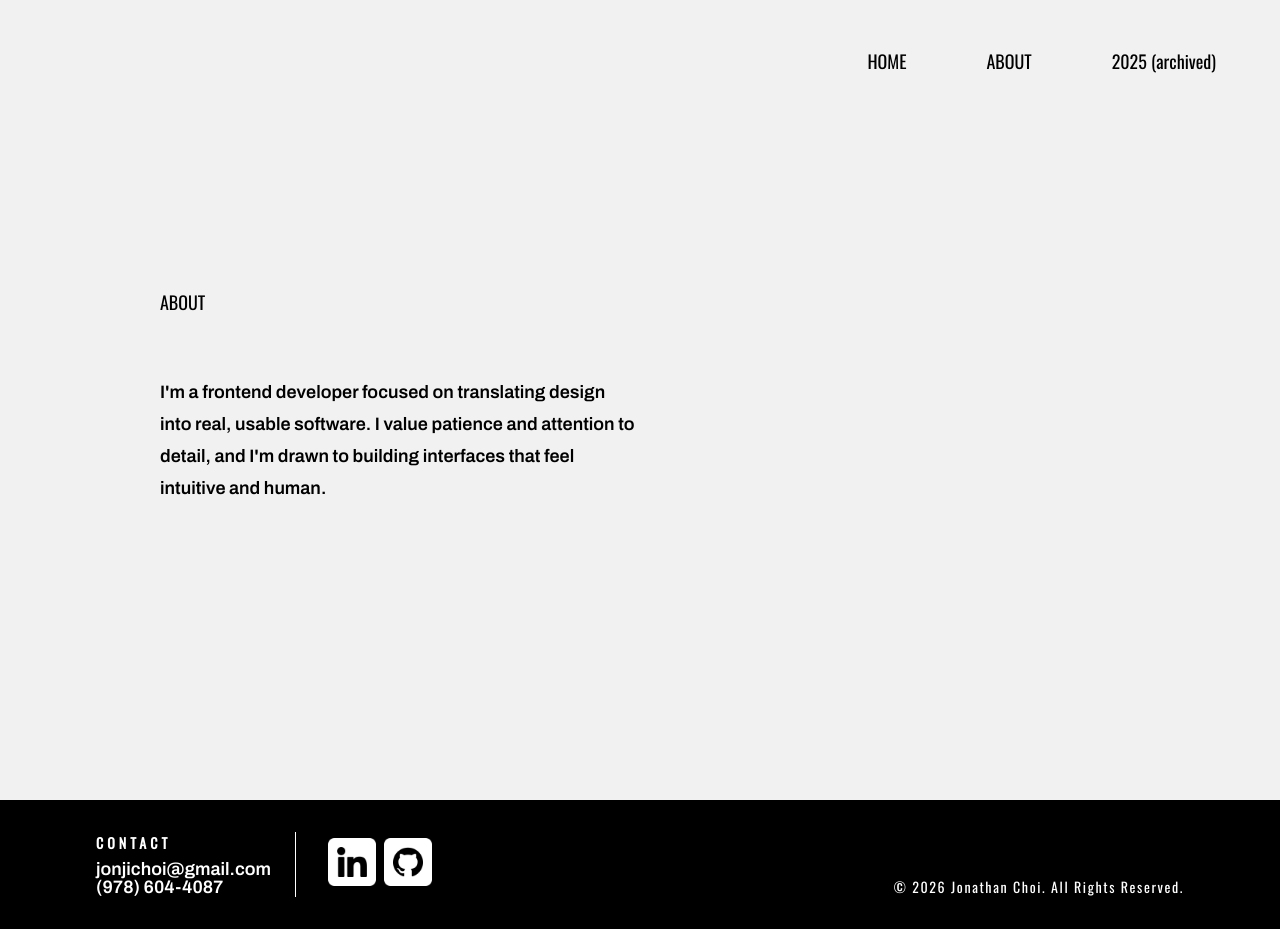
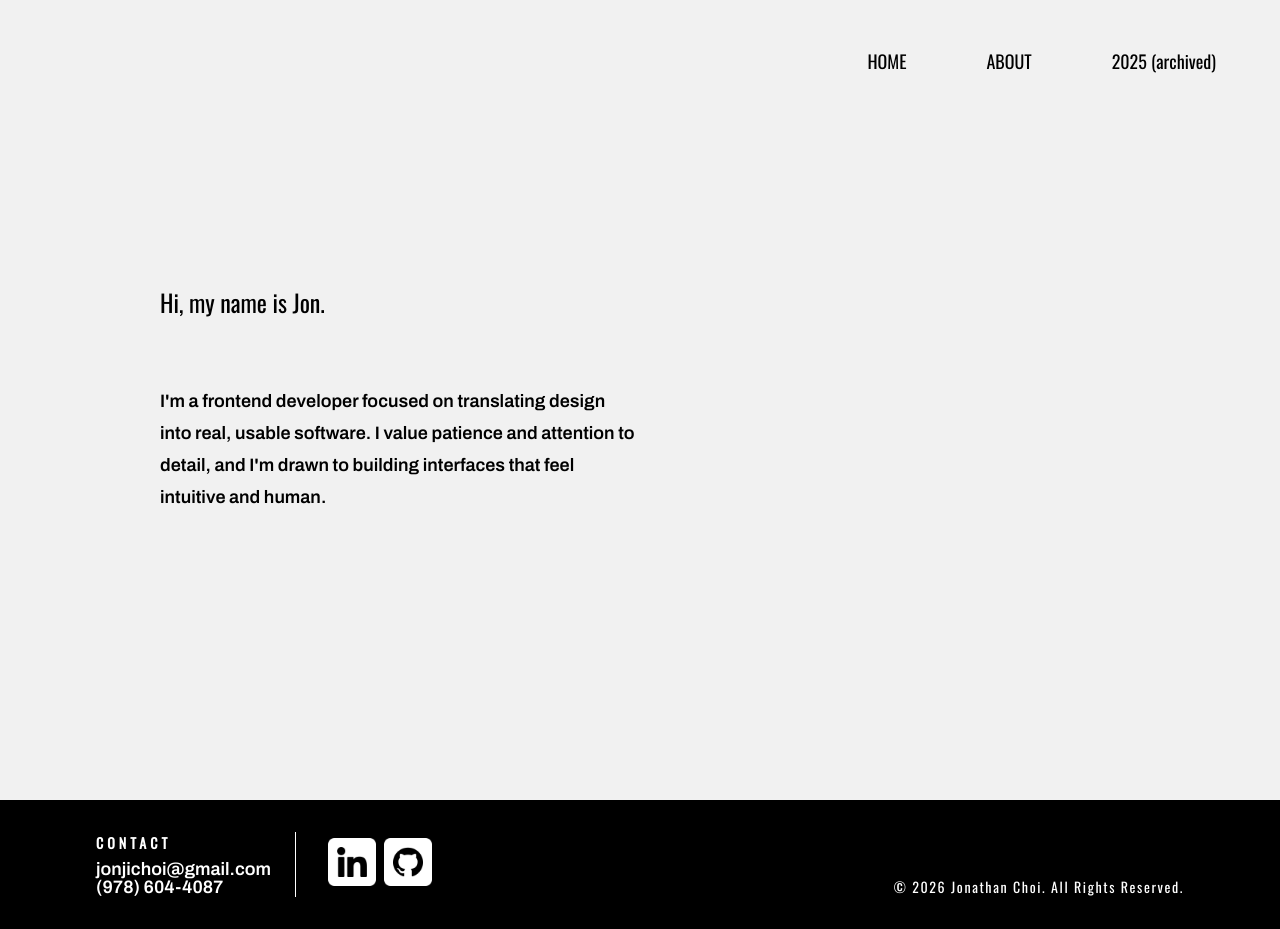
Before and after one commit to jisung594/jons-summer, a React (Create React App) app: page /about in a window 1280 px wide. Built offline with nearby package versions, Linux system fonts and the light colour scheme.

Commit message:
Refine /about styling

```diff
--- a/src/About/About.jsx
+++ b/src/About/About.jsx
@@ -4,7 +4,7 @@ export const About = ({ ...props }) => {
   return (
     <div className={`${styles.about} ${styles.fullHeight}`}>
       <div className={styles.header}>
-        <h1 className={styles.headerTitle}>ABOUT</h1>
+        <h1 className={styles.headerTitle}>Hi, my name is Jon.</h1>
       </div>
       <div className={styles.content}>
         <p>
--- a/src/About/About.module.css
+++ b/src/About/About.module.css
@@ -3,17 +3,13 @@
 }
 
 .header {
-  /* font-family: var(--font-heading);
-  font-size: var(--text-sm);
-  font-weight: var(--font-normal); */
   margin-bottom: var(--space-xl);
 }
 
 .headerTitle {
   font-family: var(--font-heading);
-  font-size: var(--text-lg);
+  font-size: var(--text-2xl);
   font-weight: var(--font-normal);
-  /* margin-bottom: var(--space-xl); */
 }
 
 .content {
```
